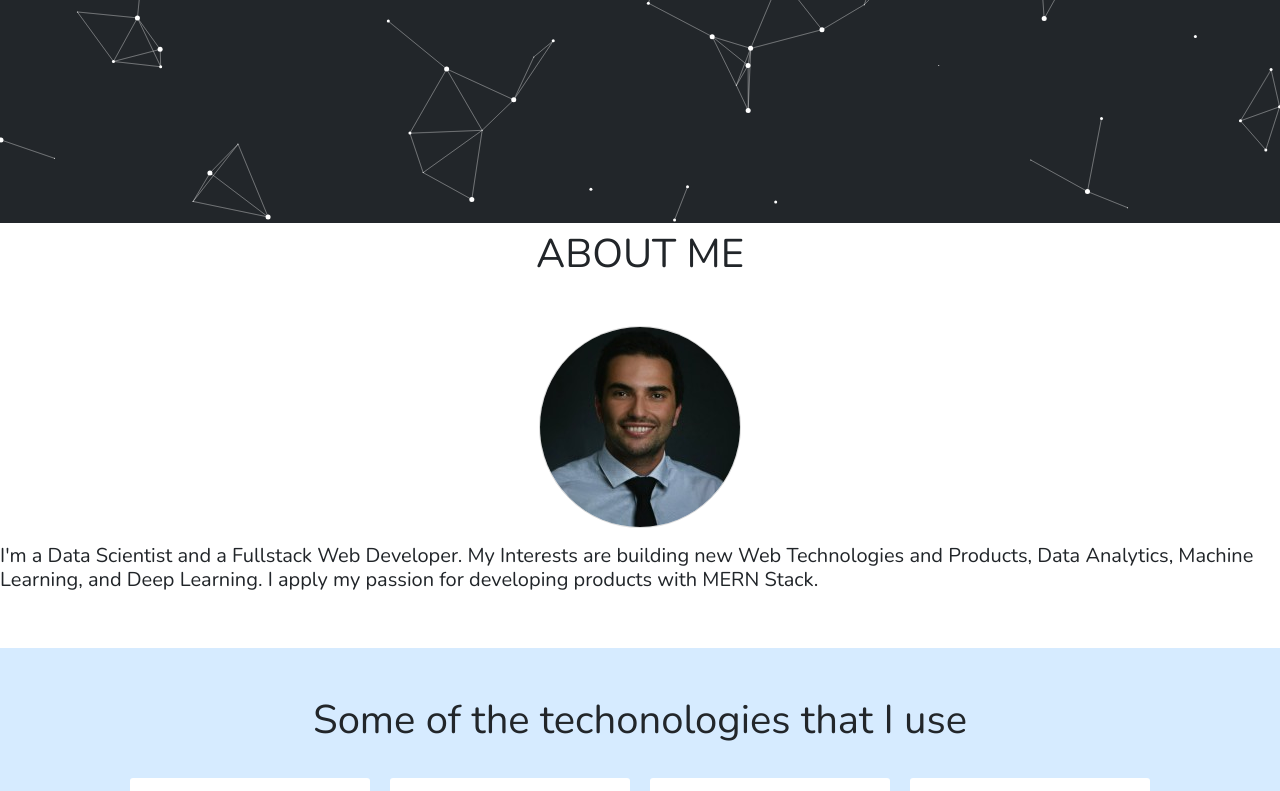
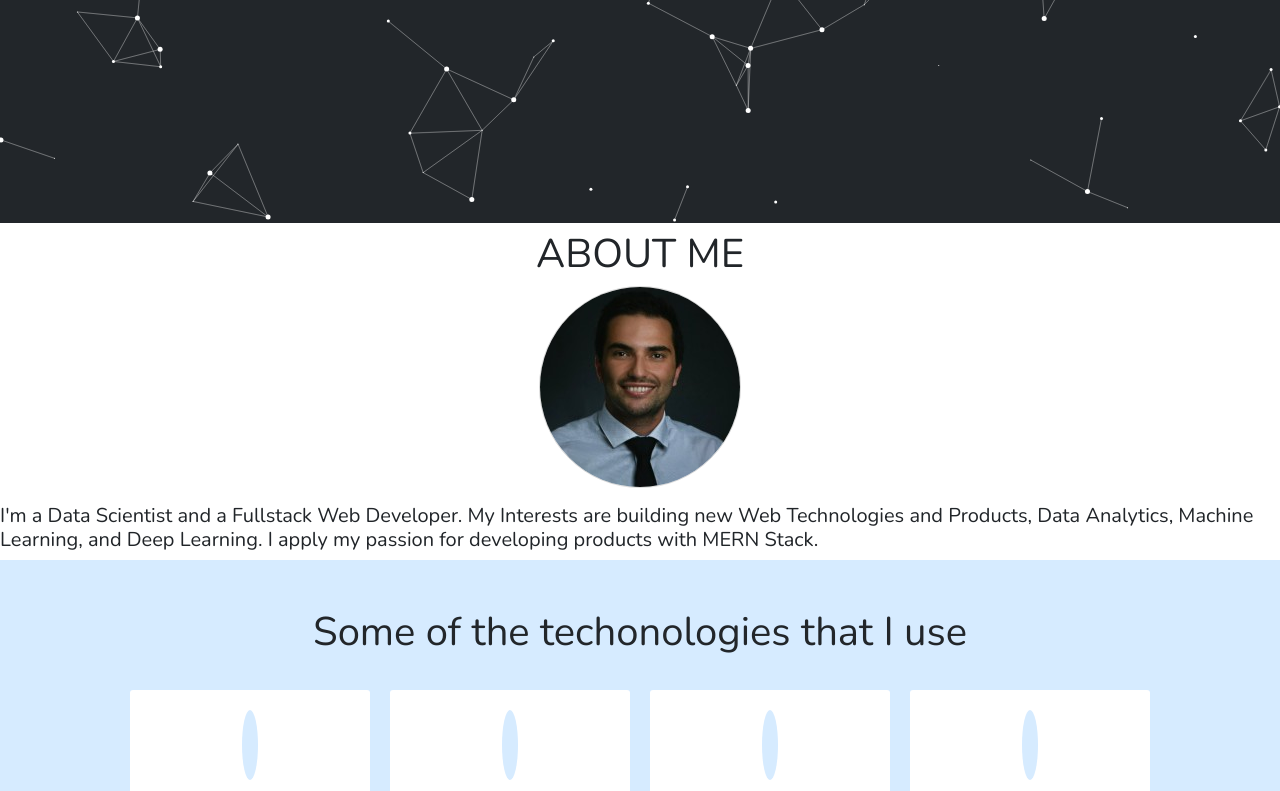
Before and after one commit to Shahabgeravesh/portfoliomain, a React (Create React App) app: page / in a window 1280 px wide. Shown: the part 577-1368 px from the top of the page. Built offline with nearby package versions, Linux system fonts and the light colour scheme; some icons are missing.

Commit message:
about me reduced margin

```diff
--- a/src/screens/aboutMe/aboutMe.css
+++ b/src/screens/aboutMe/aboutMe.css
@@ -1,9 +1,8 @@
 .about__container{
 
-    margin: 3rem 0;
+    margin: rem 0;
     display:flex;
     flex-direction: column;
-    justify-content:space-between;
     align-items:center;
 
 
```
